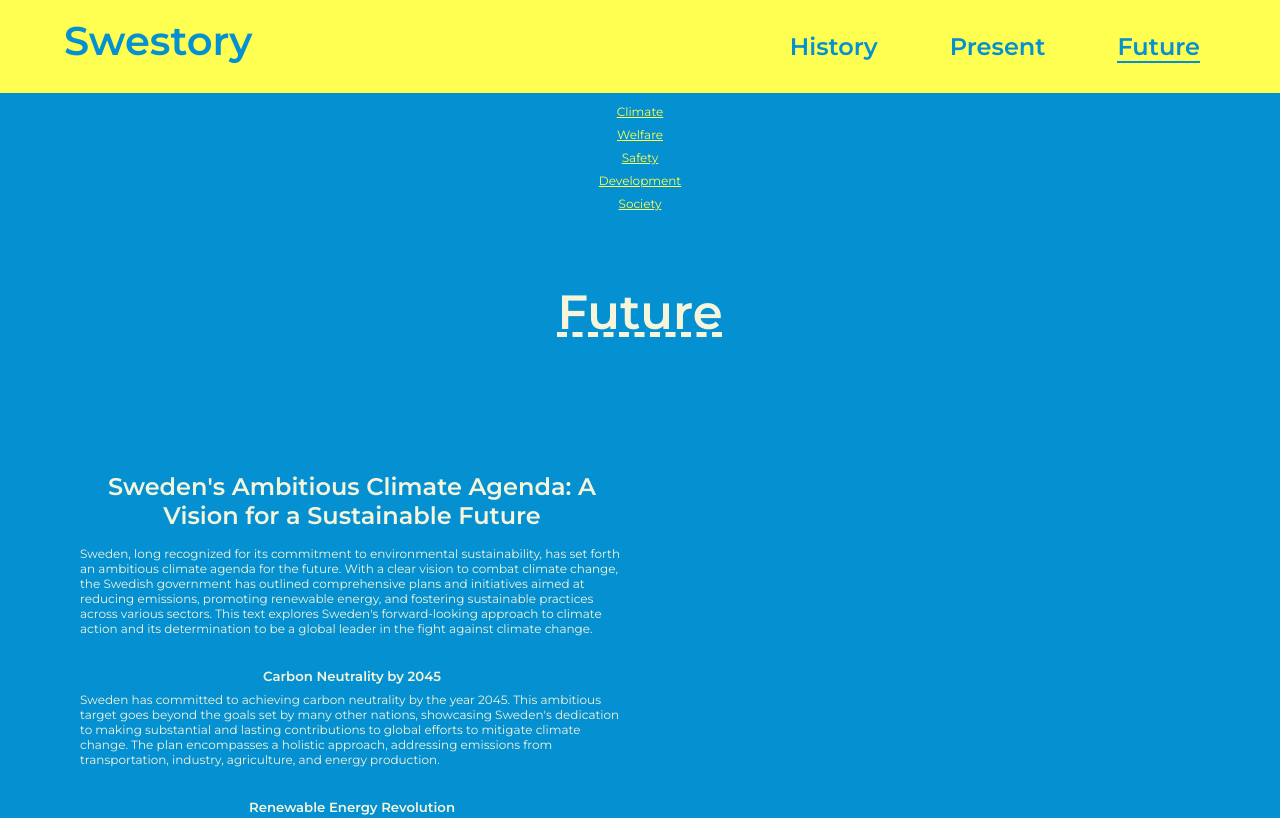
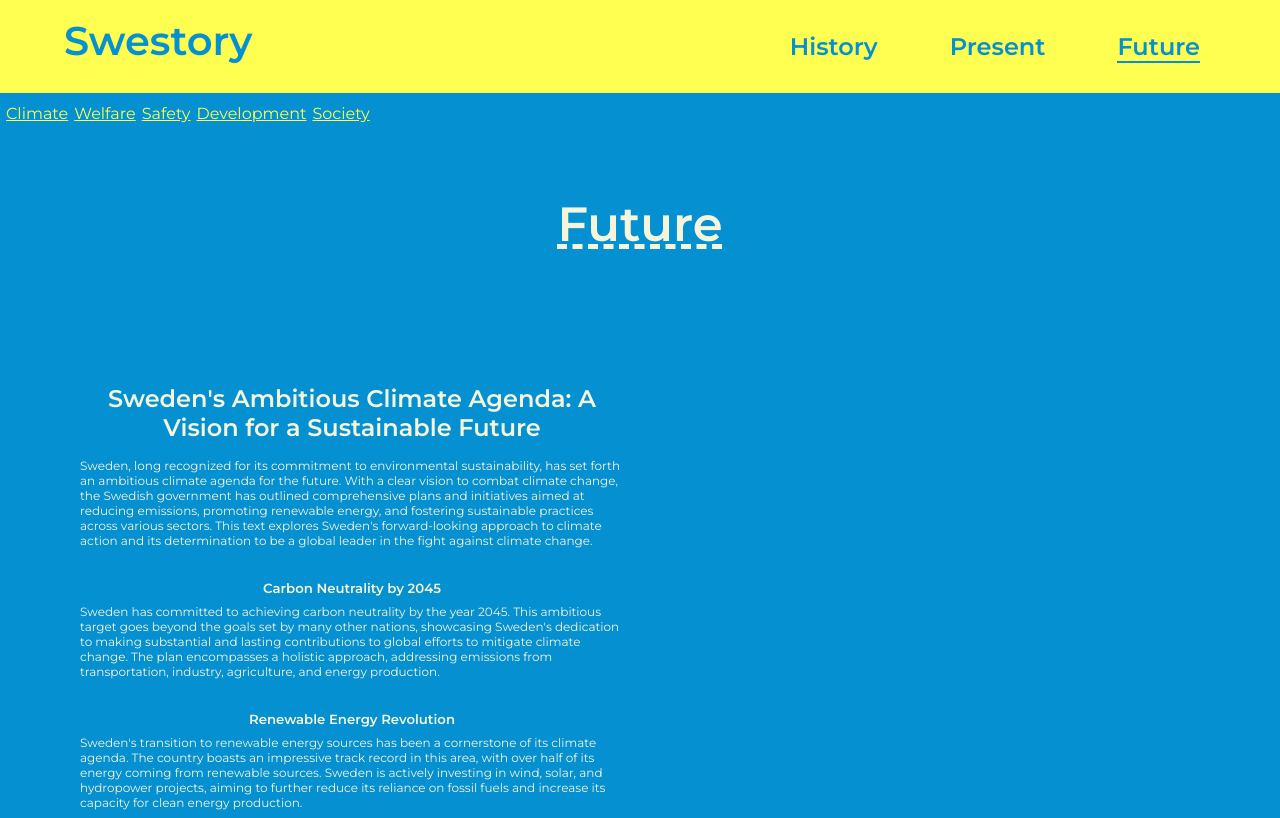
Before and after one commit to Bigkaboon/Swestory, a plain HTML site: page pillars/future.html in a window 1280 px wide. Shown: the top 818 px of the page. Drawn offline with Linux system fonts and the light colour scheme.

Commit message:
Moved the future nav bar to center and changed font size

```diff
--- a/assets/style.css
+++ b/assets/style.css
@@ -123,7 +123,7 @@ label i {
 }
 
 #future-nav {
-    margin-right: 1rem;
+    margin-left: 0rem;
     font-size: 0.5rem;
     margin-top: 1rem;
 
@@ -131,10 +131,9 @@ label i {
 
 #future-nav ul {
     display: flex;
-    justify-content: space-around;
     align-items: center;
     margin-top: 0rem;
-    flex-direction: column;
+    flex-direction: row;
 
 }
 
@@ -143,10 +142,11 @@ label i {
 }
 
 #future-nav a {
-    padding-left: 0.5rem;
+    padding-left: 0.25rem;
     color: #feff51;
-    margin-left: 0.5rem;
-    font-size: 0.75rem;
+    margin-left: 6px;
+    font-size: 0.65rem;
+
 
 
 }
@@ -585,6 +585,10 @@ footer {
 
     }
 
+    #future-nav a {
+        font-size: 1rem;
+    }
+
     .hide {
         display: contents;
     }
@@ -682,7 +686,7 @@ footer {
     #hist-nav {
         margin-top: 1rem;
         position: absolute;
-        margin-left: 32rem;
+        margin-left: 36rem;
 
     }
 
@@ -830,7 +834,9 @@ footer {
     #pres-nav {
         margin-top: 1rem;
         position: absolute;
-        margin-left: 46rem;
+        display: block;
+        margin-left: 34.5rem;
+        margin-right: auto;
         margin-bottom: 2rem;
 
     }
@@ -855,6 +861,9 @@ footer {
         text-decoration: underline;
     }
 
+    #future-nav a {
+        padding: 00;
+    }
 
 
     #politics {
@@ -950,7 +959,7 @@ footer {
         max-width: 50%;
     }
 
-    #sociaty {
+    #society {
         align-self: flex-start;
         text-align: start;
         max-width: 50%;
```
